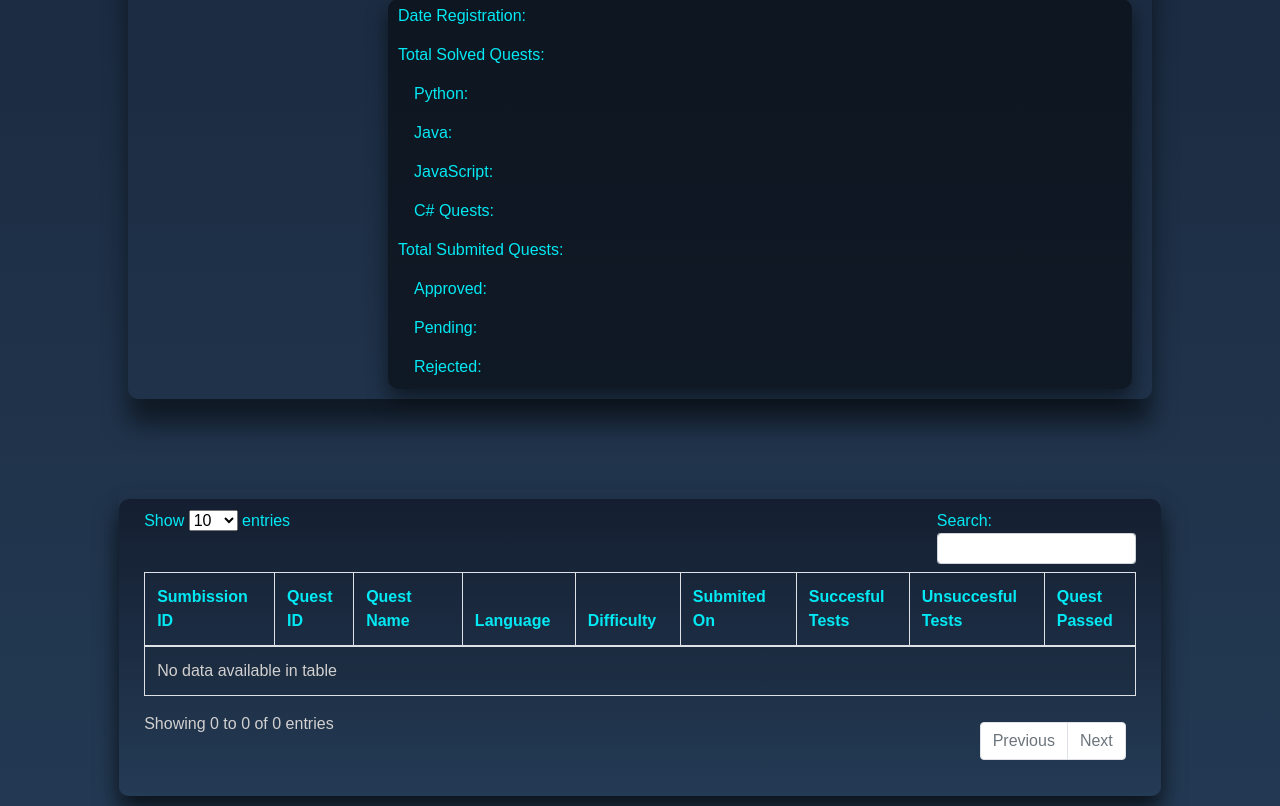
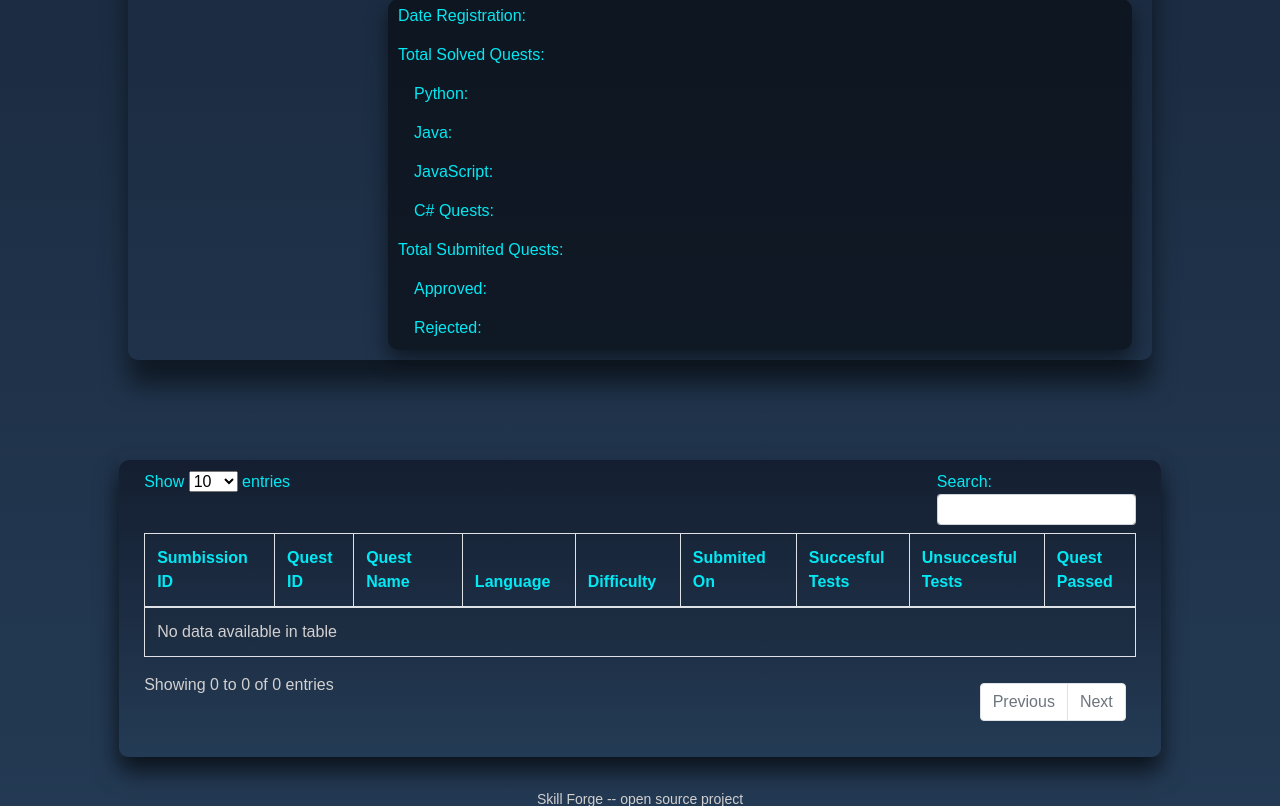
Before and after one commit to Skill-Forge-Project/skill_forge, a Flask app: template app/templates/user_profile.html in a window 1280 px wide. Shown: the part 803-1609 px from the top of the page. Run offline with Flask 3, Linux system fonts and the light colour scheme; the template is opened without the code that fills it, so the values that code supplies are empty; parts of the project's set-up code (start-up, migrations or seed data) failed here and were passed over; some libraries are stand-ins or nearby versions; some web fonts are replaced.

Commit message:
User submited quests counter fixed

```diff
--- a/app/templates/user_profile.html
+++ b/app/templates/user_profile.html
@@ -241,10 +241,6 @@
                         <p class="right_stats">{{ user.total_approved_submited_quests}}</p>
                     </div>
                     <div style="display:flex; flex-direction: row;margin-bottom: 10px; margin-top:5px">
-                        <p class="left_stats">&emsp;Pending:</p>
-                        <p class="right_stats">{{ user.total_pending_submited_quests}}</p>
-                    </div>
-                    <div style="display:flex; flex-direction: row;margin-bottom: 10px; margin-top:5px">
                         <p class="left_stats">&emsp;Rejected:</p>
                         <p class="right_stats">{{ user.total_rejected_submited_quests}}</p>
                     </div>
--- a/app/templates/user_profile_view.html
+++ b/app/templates/user_profile_view.html
@@ -169,10 +169,6 @@
                             <p class="right_stats">{{ user.total_approved_submited_quests}}</p>
                         </div>
                         <div style="display:flex; flex-direction: row;margin-bottom: 10px; margin-top:5px">
-                            <p class="left_stats">&emsp;Pending:</p>
-                            <p class="right_stats">{{ user.total_pending_submited_quests}}</p>
-                        </div>
-                        <div style="display:flex; flex-direction: row;margin-bottom: 10px; margin-top:5px">
                             <p class="left_stats">&emsp;Rejected:</p>
                             <p class="right_stats">{{ user.total_rejected_submited_quests}}</p>
                         </div>
```
Also changed, not shown: app/routes/user_submit_quest_routes.py (+6 -1 lines).
